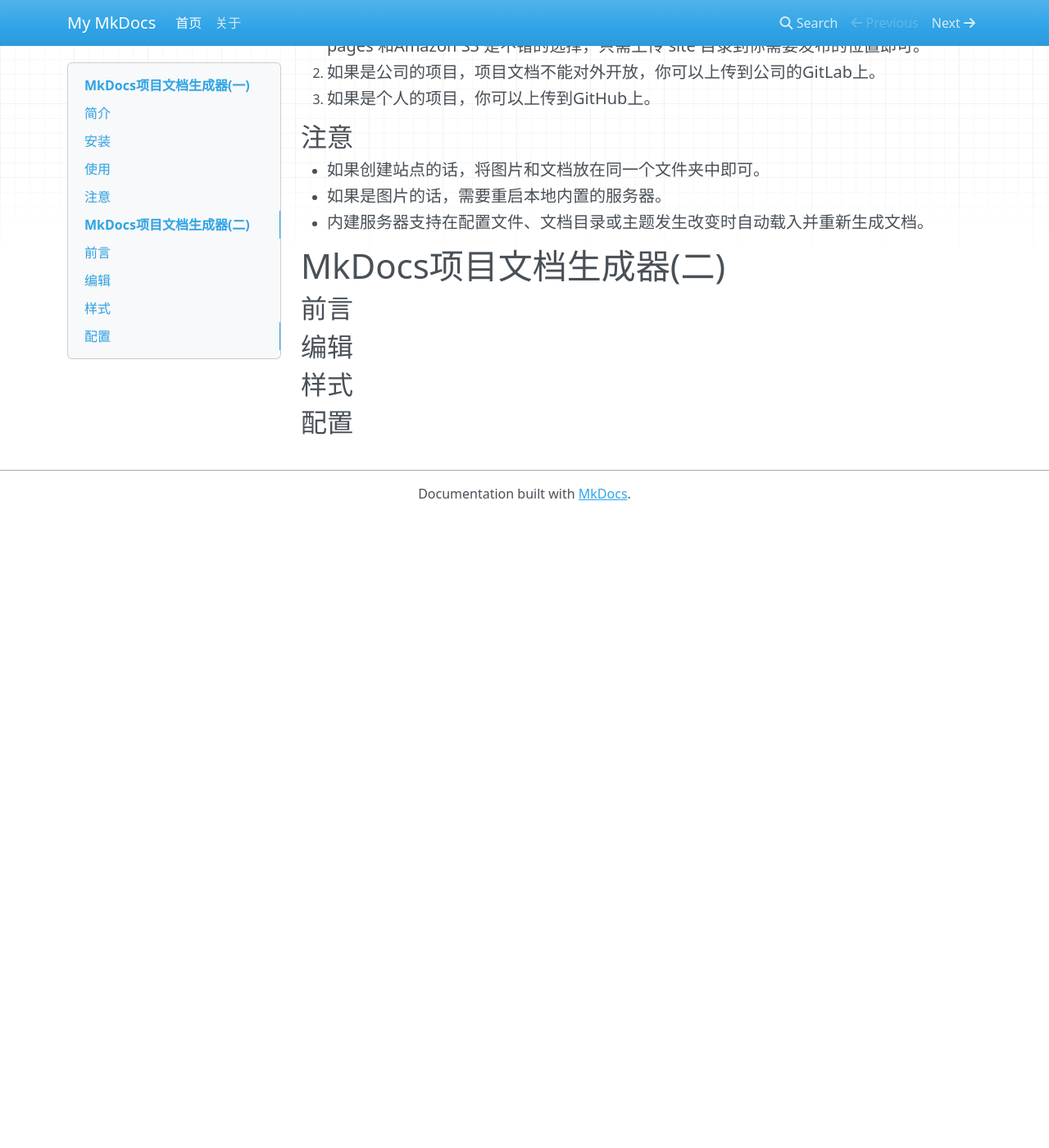
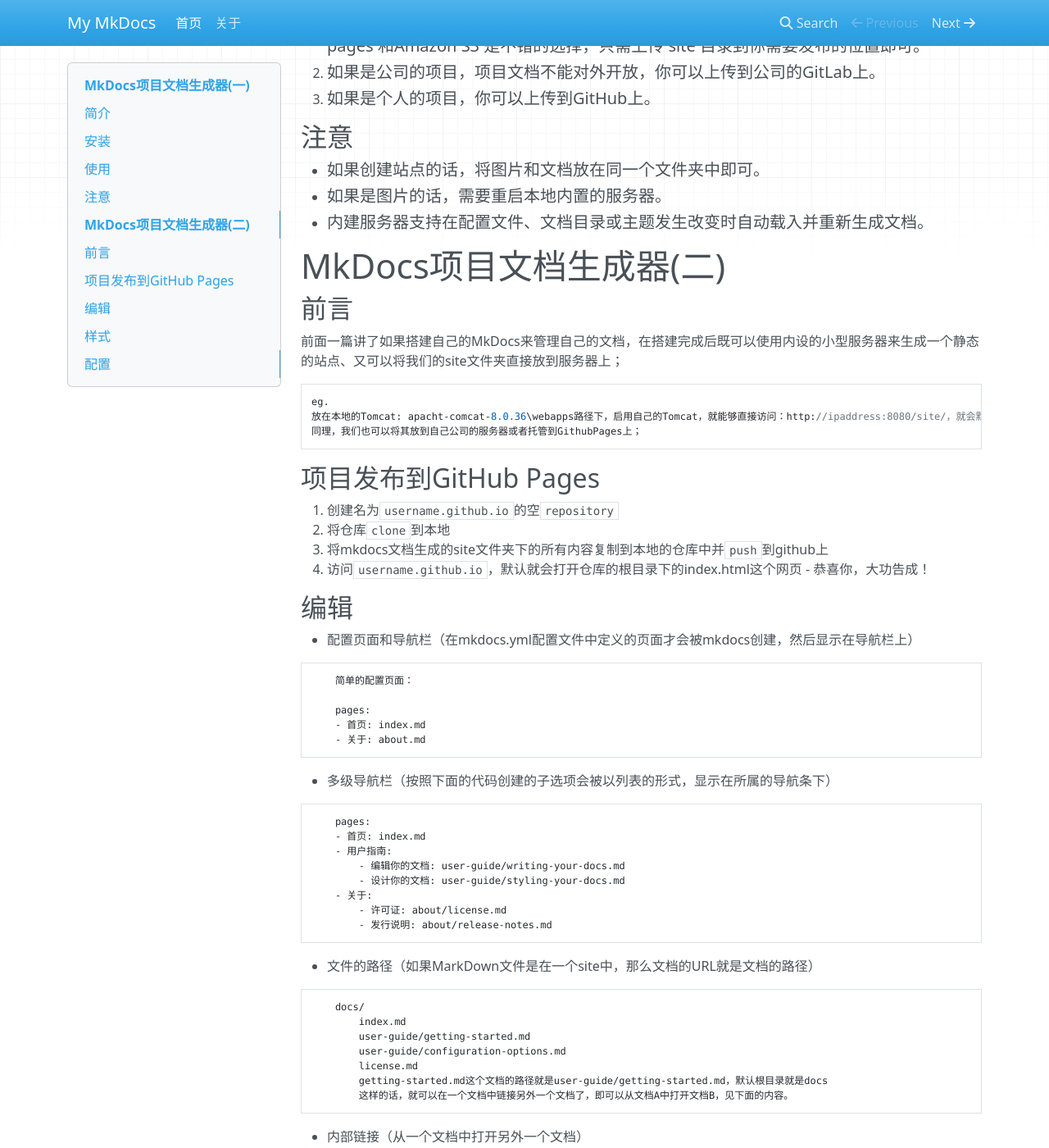
Before and after one commit to MoeRookie/MkDocs, an MkDocs documentation site: the page built from docs/index.md, in a window 1280 px wide and 1400 px high, scrolled down 1874 px. Shown: the whole window at 82% size. Built offline with MkDocs 1.6.1, drawn with Linux system fonts in a browser that asks for light colours; nearby versions of some CDN libraries; old or Windows-style settings are respelled for this version of MkDocs; before the commit the page ends 2504 px from its top, so only the background shows below that; some of the changed text lies outside the part shown.

Commit message:
完成文档的基本框架逻辑

````diff
--- a/docs/index.md
+++ b/docs/index.md
@@ -65,7 +65,7 @@
 
 -  .yml配置文件内容如下
 
-```
+```java
    site_name: My MkDocs
    pages:
    - 首页: index.md
@@ -74,7 +74,7 @@
 
 5.配置主题
 
-```
+```java
 在mkdocs.yml中添加主题
 theme: readthedocs
 ```
@@ -101,8 +101,119 @@ theme: readthedocs
 
 ## 前言
 
+前面一篇讲了如果搭建自己的MkDocs来管理自己的文档，在搭建完成后既可以使用内设的小型服务器来生成一个静态的站点、又可以将我们的site文件夹直接放到服务器上；
+
+```java
+eg.
+放在本地的Tomcat: apacht-comcat-8.0.36\webapps路径下，启用自己的Tomcat，就能够直接访问：http://ipaddress:8080/site/，就会默认打开site目录下的index.html。
+同理，我们也可以将其放到自己公司的服务器或者托管到GithubPages上；
+```
+
+## 项目发布到GitHub Pages
+
+1. 创建名为`username.github.io`的空`repository`
+2. 将仓库`clone`到本地
+3. 将mkdocs文档生成的site文件夹下的所有内容复制到本地的仓库中并`push`到github上
+4. 访问`username.github.io`，默认就会打开仓库的根目录下的index.html这个网页 - 恭喜你，大功告成！
+
 ## 编辑
+
+- 配置页面和导航栏（在mkdocs.yml配置文件中定义的页面才会被mkdocs创建，然后显示在导航栏上）
+
+```java
+    简单的配置页面：
+
+    pages:
+    - 首页: index.md
+    - 关于: about.md
+```
+
+- 多级导航栏（按照下面的代码创建的子选项会被以列表的形式，显示在所属的导航条下）
+
+```java
+    pages:
+    - 首页: index.md
+    - 用户指南:
+        - 编辑你的文档: user-guide/writing-your-docs.md
+        - 设计你的文档: user-guide/styling-your-docs.md
+    - 关于:
+        - 许可证: about/license.md
+        - 发行说明: about/release-notes.md
+```
+
+- 文件的路径（如果MarkDown文件是在一个site中，那么文档的URL就是文档的路径）
+
+```java
+    docs/
+        index.md
+        user-guide/getting-started.md
+        user-guide/configuration-options.md
+        license.md
+        getting-started.md这个文档的路径就是user-guide/getting-started.md，默认根目录就是docs
+        这样的话，就可以在一个文档中链接另外一个文档了，即可以从文档A中打开文档B，见下面的内容。
+```
+
+- 内部链接（从一个文档中打开另外一个文档）
+
+```java
+    [如何开始构建文档](user-guide/getting-started.md)
+    其实最后会被转化成从一个网页打开另外一个网页
+```
+
+- 显示图片（路径如下：）
+
+```java
+    mkdocs.yml
+    docs/
+        CNAME
+        index.md
+        about.md
+        license.md
+        img/
+            screenshot.png
+
+    在MarkDown中写法如下，其实这个就是markdown的标准语法，圆括号中的就是图片的地址，可以是本地的地址，也可以是网络的地址：
+    ![Screenshot](img/screenshot.png)
+```
+
+- MarkDown语法扩展
+
+
+```java
+	推荐一个十分不错的MarkDown软件Typora
+```
 
 ## 样式
 
+MkDocs包含许多不同的内置的样式和扩展的样式，也可以很容易的实现个性定制
+
+- ##### 想要使用内置的样式，只要在配置文件中写入下列代码：
+
+```java
+    theme: readthedocs
+    即 theme: 样式的名称
+```
+
+- ##### 目前可用的样式包括mkdocs和readthedocs两种
+
+```java
+    其它几个主题需要安装，因为不会附带，但是安装的时候提示升级，升级的时候提示错误，所以我就忽略了，重点在文档的内容，主题什么的以后再说吧！
+```
+
 ## 配置
+
+下面给出部分主要的配置信息：
+
+#### 项目信息
+
+- ##### `site_name` 站点的名称，这个配置是必须的，并且会显示在网页的顶部
+
+```java
+	site_name: The Library of Development
+```
+
+- ##### `site_description` 站点的描述
+
+```java
+	配置信息太多了，可以查看中文文档的翻译，然后从官方网站上复制代码
+```
````
Also changed, not shown: docs/imgs/index/mkdocs主题.png (added), docs/imgs/index/readthedocs主题.png (added), 3 other files.
